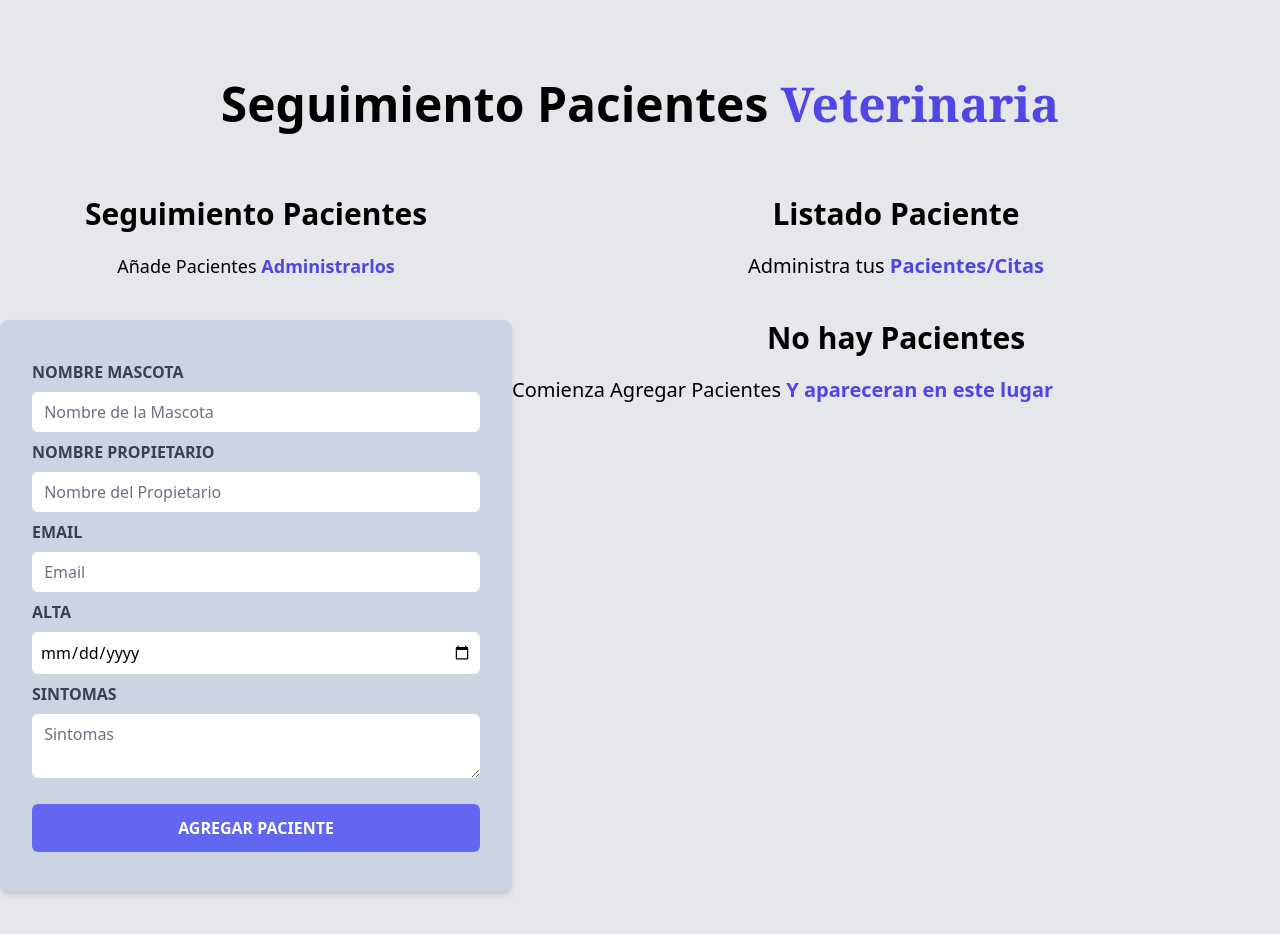
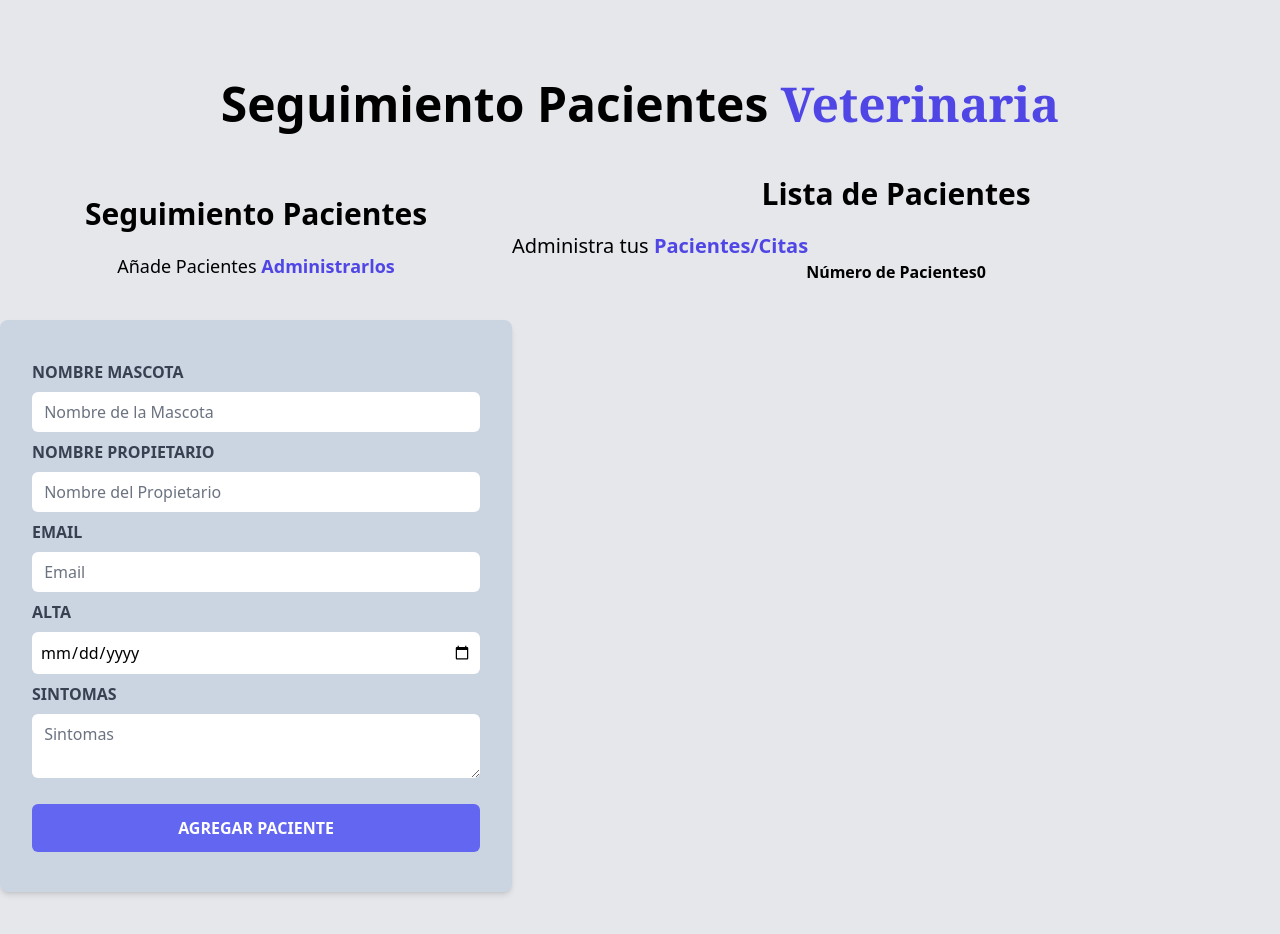
Before and after one commit to AdrianaGzzB/citas-react, a React (Vite) app: page / in a window 1280 px wide. Shown: the top 934 px of the page. Built offline with nearby package versions, Linux system fonts and the light colour scheme.

Commit message:
listadoPaciente,pacientes,app,formulario
se agrego el useEffect, se agrego el localStorage

```diff
--- a/src/App.jsx
+++ b/src/App.jsx
@@ -3,7 +3,8 @@
 import Header from "./componentes/header";
 import ListadoPaciente from "./componentes/listadoPaciente";
 import Formulario from "./componentes/formulario";
-import {useState} from "react";
+import {useState, useEffect} from "react";
+
 //los estilos se meten con className en los archivos .jsx
 function App() {
   const[pacientes, setPacientes]=useState([])
@@ -12,7 +13,19 @@ function App() {
     setPacientes(pacientesAct)
    }
 
-  return (
+  useEffect(()=>{
+    const obtenerLS=(()=>{
+      const pacientesLS=JSON.parse(localStorage.getItem(pacientes))??[]
+      setPacientes(pacientesLS)
+     })
+  obtenerLS();
+  },[])
+
+ useEffect(()=>{
+  localStorage.setItem('pacientes', JSON.stringify(pacientes))
+},[pacientes])
+
+return (
     <div className="mt-20 container mx-auto">
       <Header
       />
--- a/src/componentes/formulario.jsx
+++ b/src/componentes/formulario.jsx
@@ -1,6 +1,5 @@
 import {useState, useEffect} from 'react';
 import Error from './error';
-
 
 function Formulario({pacientes, setPacientes,paciente, setPaciente}) {
   const [mascota,setMascota]=useState('');
@@ -11,15 +10,15 @@ function Formulario({pacientes, setPacientes,paciente, setPaciente}) {
   const [error,setError]=useState(false)
 
   useEffect(()=>{
-    console.log(paciente)
-
+    if(Object.keys(paciente).length>0){
+       setMascota(paciente.mascota)
+       setPropietario(paciente.propietario)
+       setEmail(paciente.email)
+       setAlta(paciente.alta)
+       setSintomas(paciente.sintomas)
+    }
   },[paciente]
   )
-  useEffect(()=>{
-    console.log('El componente esta listo')
-  },[])
-
-
   const generarId=()=>{
     const random=Math.random().toString(36)
     const fecha=Date.now().toString(36)
--- a/src/componentes/listadoPaciente.jsx
+++ b/src/componentes/listadoPaciente.jsx
@@ -1,34 +1,35 @@
 import Paciente from "./pacientes";
 
 function ListadoPaciente({ pacientes, setPaciente,eliminarPaciente}) {
-  //console.log(paciente)
+
 return (
-    <div className="md:w-1/2 lg:w-3/5 overflow-y-scroll md:h-screen box-sizzing:border-box">
-      <h2 className="font-black text-3xl text-center mt-5 ">
-        Listado Paciente
-      </h2>
-      <p className="text-xl mb-10 mt-5 text-center ">
-        Administra tus{" "}
-        <span className="text-indigo-600 font-bold  ">Pacientes/Citas</span>{" "}
+  <div className="md:w-1/2 lg:w-3/5 overflow-y-scroll md:h-screen">
+    {pacientes.length===0 && pacientes.id===0 ?
+        (<div>
+           <h2 className="font-black text-3xl text-center">No hay Pacientes</h2>
+          <p className="text-xl tetx-center mt-5 ">Agrega Pacientes
+          <span className="text-indigo-600 font-bold"> apareceran en este lugar</span>
           </p>
-      {pacientes.map(paciente => (
+        </div> )
+        :
+        (<div>
+          <h2 className="font-black text-3xl text-center">Lista de Pacientes</h2>
+          <p className="text-xl tetx-center mt-5 ">Administra tus
+          <span className="text-indigo-600 font-bold"> Pacientes/Citas</span>
+          </p>
+          {pacientes.map((paciente) => (
           <Paciente
             key={paciente.id}
             paciente={paciente}
             eliminarPaciente={eliminarPaciente}
             setPaciente={setPaciente}
              />
-      ))
+           ))}
+          <h2 className="font-black text-center">Número de Pacientes{pacientes.length}</h2>
+        </div>)
     }
+  </div>
+  )
 
-      <>
-        <h2 className="font-black text-3xl text-center">No hay Pacientes</h2>
-        <p className="text-xl tetx-center mt-5 ">Comienza Agregar Pacientes{" "}
-          <span className="text-indigo-600 font-bold"> Y apareceran en este lugar
-          </span>{" "}
-        </p>
-      </>
-    </div>
-  );
   }
 export default ListadoPaciente;
--- a/src/componentes/pacientes.jsx
+++ b/src/componentes/pacientes.jsx
@@ -1,4 +1,7 @@
+import {useEffect} from 'react'
+
 function Paciente({ paciente, eliminarPaciente, setPaciente }) {
+
   const { mascota, propietario, email, alta, sintomas, id } = paciente;
   const eliminarFormulario = () => {
     const respuesta = confirm("Seguro de eliminar el paciente?");
```
Lines whose indentation alone changed are shown as unchanged.
